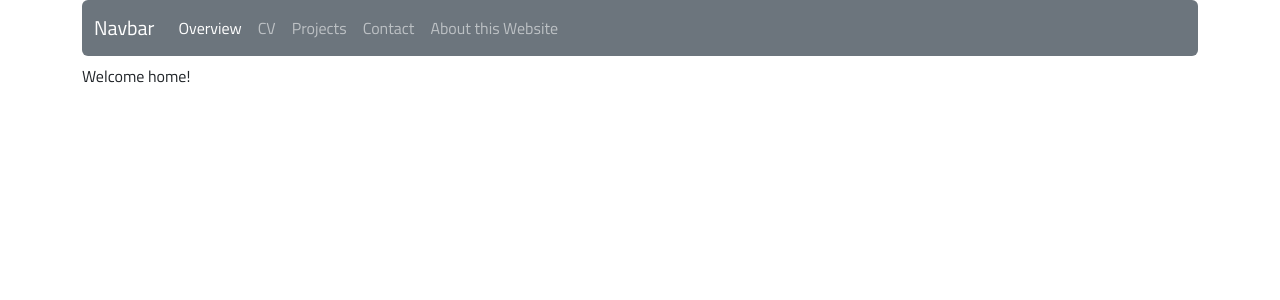
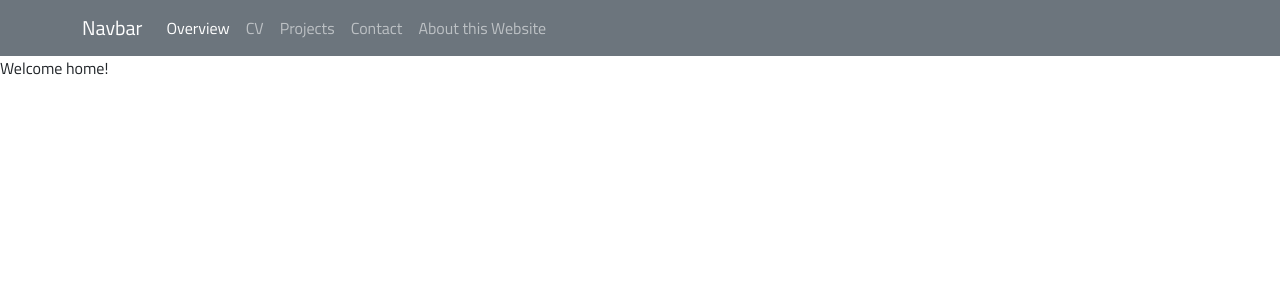
Before and after one commit to nalquas/nalquas.github.io, a Vue app: page / in a window 1280 px wide. Shown: the top 300 px of the page. Built offline with nearby package versions, Linux system fonts and the light colour scheme; what bootstrap-vue-next would draw is missing.

Commit message:
Properly expanding navbar

```diff
--- a/src/App.vue
+++ b/src/App.vue
@@ -1,21 +1,13 @@
 <template>
-  <div class="container-lg">
-    <header class="row">
-      <div class="col">
-        <NavBar></NavBar>
-      </div>
+  <div class="container-fluid m-0 p-0">
+    <header>
+      <NavBar></NavBar>
     </header>
-    <main class="row">
-      <div class="col">
-        <div>
-          <router-view></router-view>
-        </div>
-      </div>
+    <main>
+      <router-view></router-view>
     </main>
-    <footer class="row">
-      <div class="col">
-        <!-- TODO some footer -->
-      </div>
+    <footer>
+      <!-- TODO some footer -->
     </footer>
   </div>
 </template>
--- a/src/components/NavBar.vue
+++ b/src/components/NavBar.vue
@@ -1,12 +1,12 @@
 <template>
-  <nav class="navbar navbar-dark bg-secondary navbar-expand-md rounded mt-0 mb-2 ms-0 mr-0">
-    <div class="container-fluid">
+  <nav class="navbar navbar-dark bg-secondary navbar-expand-md">
+    <div class="container-lg">
       <router-link to="/" class="navbar-brand">Navbar</router-link>
       <button class="navbar-toggler" type="button" data-bs-toggle="collapse" data-bs-target="#navbarNav" aria-controls="navbarNav" aria-expanded="false" aria-label="Toggle navigation">
         <span class="navbar-toggler-icon"></span>
       </button>
       <div class="collapse navbar-collapse" id="navbarNav">
-        <ul class="navbar-nav me-auto">
+        <ul class="navbar-nav">
           <li class="nav-item">
             <router-link to="/" class="nav-link" :class="getActive('home')">Overview</router-link>
           </li>
```
